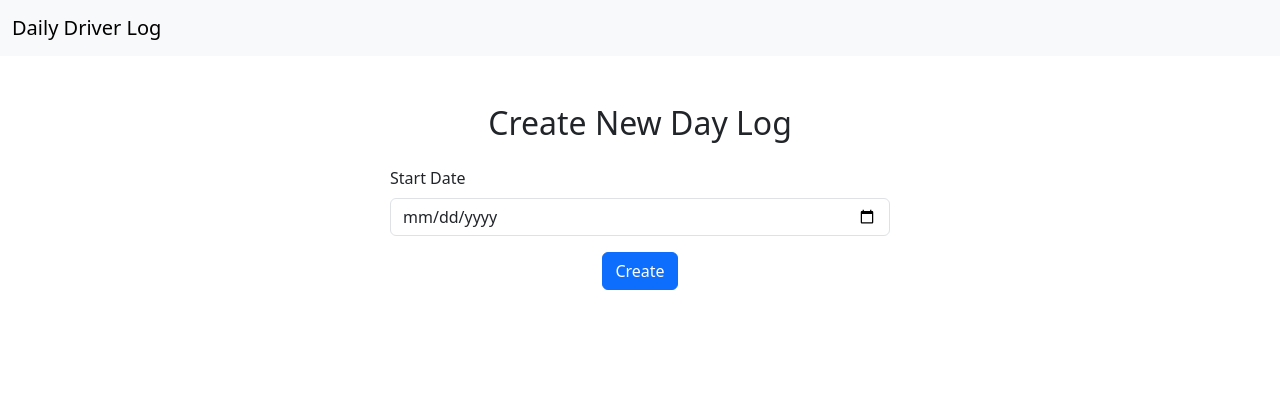
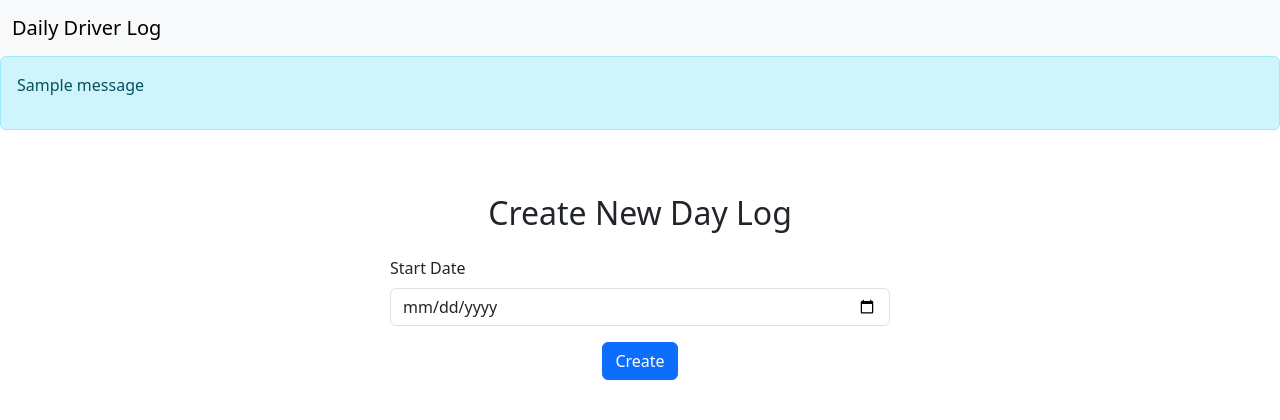
Before and after one commit to TheRealMcCall/daily_driver_log, a Django app: page /daylog/new/ in a window 1280 px wide. Shown: the top 420 px of the page. Run offline with Django 5.2, Linux system fonts and the light colour scheme; tables that the repository leaves empty hold one stand-in row (values such as "Sample post"); one stand-in notice (Sample message) is shown.

Commit message:
Feat: Add message block to base template for displaying Django messages

```diff
--- a/daily_driver_log/settings.py
+++ b/daily_driver_log/settings.py
@@ -89,6 +89,12 @@ DATABASES = {
     'default': dj_database_url.parse(os.environ.get('DATABASE_URL'))
 }
 
+DATABASES = {
+    'default': {
+        'ENGINE': 'django.db.backends.sqlite3',
+        'NAME': BASE_DIR / 'db.sqlite3',
+    }
+}
 
 # Password validation
 # https://docs.djangoproject.com/en/5.2/ref/settings/#auth-password-validators
--- a/templates/base.html
+++ b/templates/base.html
@@ -15,6 +15,8 @@
 </head>
 
 <body class="d-flex flex-column min-vh-100">
+
+    <header>
         <nav class="navbar navbar-expand-lg bg-body-tertiary">
             <div class="container-fluid">
                 <a class="navbar-brand" href="{% url 'dashboard' %}">Daily Driver Log</a>
@@ -42,6 +44,17 @@
                 {% endif %}
             </div>
         </nav>
+    </header>
+
+    {% if messages %}
+    <div class="message-container" id="messages-notes-main">
+        {% for message in messages %}
+        <div class="message-container__message alert alert-info" role="alert">
+            <p class="message-container__message--text">{{ message }}</p>
+        </div>
+        {% endfor %}
+    </div>
+    {% endif %}
 
     <main>
         {% block content %}
```
Lines whose indentation alone changed are shown as unchanged.
